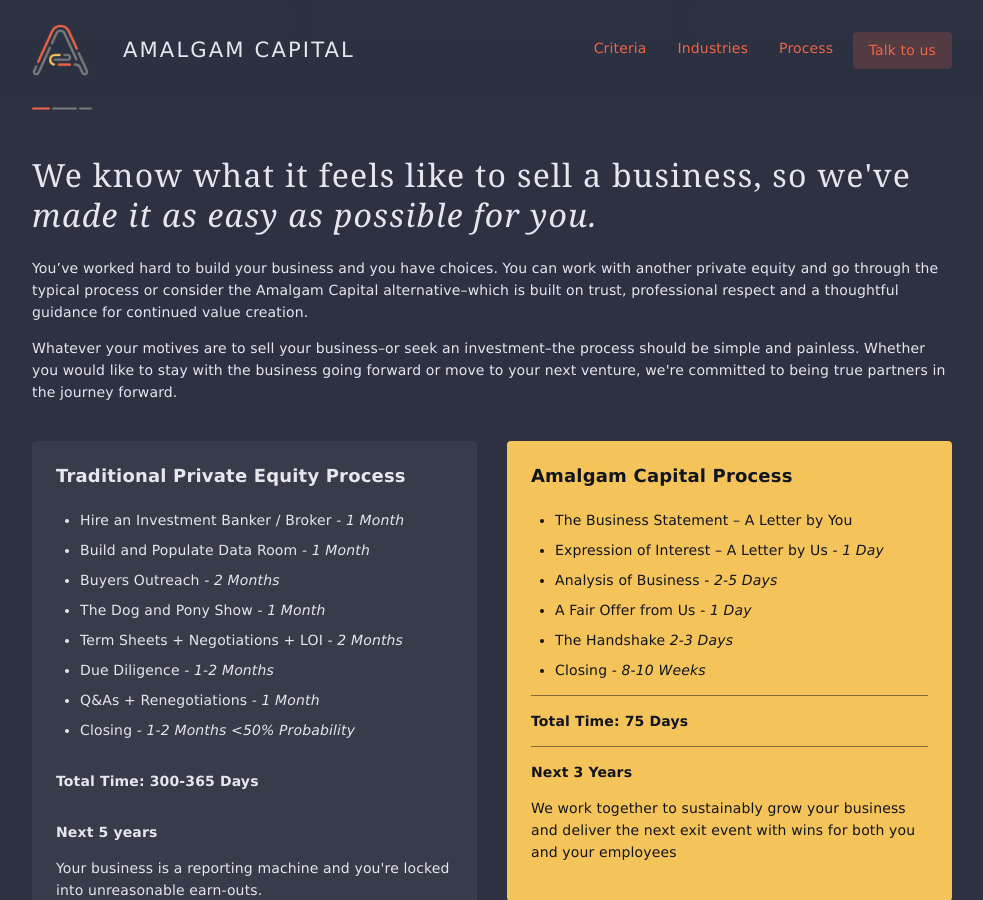
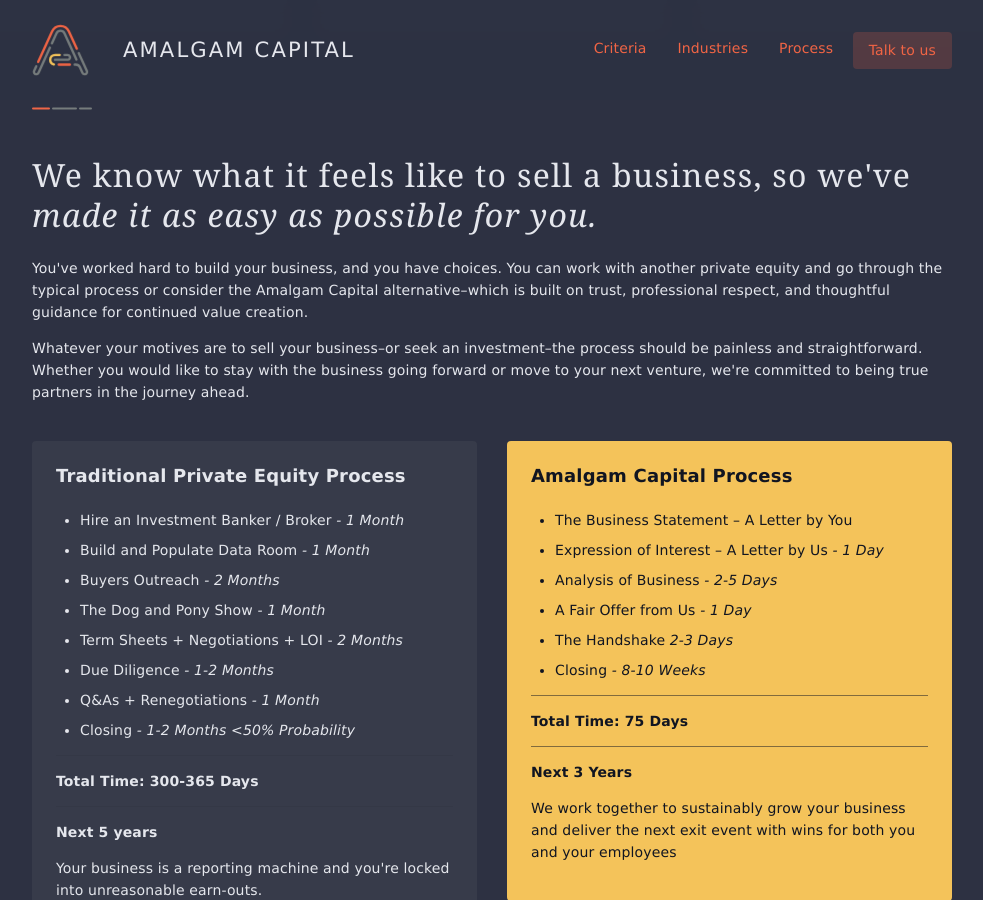
Before and after one commit to amalgam-capital/amalgam-capital.github.io, a Jekyll site: the page built from index.md, in a window 1280 px wide and 900 px high, scrolled down 2557 px. Shown: the whole window, without its empty margins (148-1131 px from the left). Built offline with Jekyll 4.4.1, drawn with Linux system fonts in a browser that asks for light colours; some web fonts are replaced.

Commit message:
Updated process language

```diff
--- a/index.md
+++ b/index.md
@@ -128,8 +128,8 @@
 	<div class="col-xl-10 offset-xl-1">
 		<div class="process-content">
 		<h3 class="h1">We know what it feels like to sell a business, so we've <em>made it as easy as possible for you.</em></h3>
-		<p>You’ve worked hard to build your business and you have choices. You can work with another private equity and go through the typical process or consider the Amalgam Capital alternative–which is built on trust, professional respect and a thoughtful guidance for continued value creation.</p>
-		<p>Whatever your motives are to sell your business–or seek an investment–the process should be simple and painless. Whether you would like to stay with the business going forward or move to your next venture, we're committed to being true partners in the journey forward.</p>
+		<p>You've worked hard to build your business, and you have choices. You can work with another private equity and go through the typical process or consider the Amalgam Capital alternative–which is built on trust, professional respect, and thoughtful guidance for continued value creation.</p>
+		<p>Whatever your motives are to sell your business–or seek an investment–the process should be painless and straightforward. Whether you would like to stay with the business going forward or move to your next venture, we're committed to being true partners in the journey ahead.</p>
 		<div class="row no-gutter">
 			<div class="col-md-6 em-block">
 				<div class="block-content">
```
